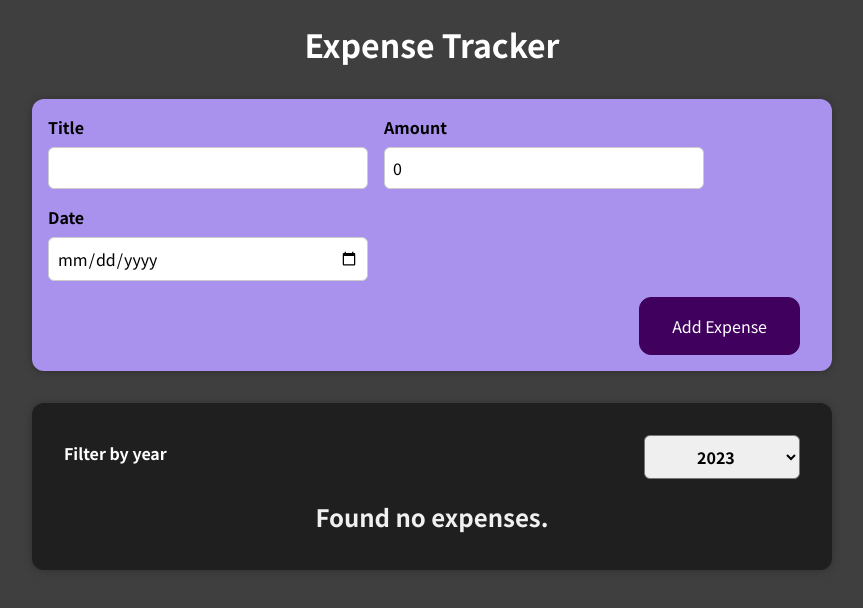
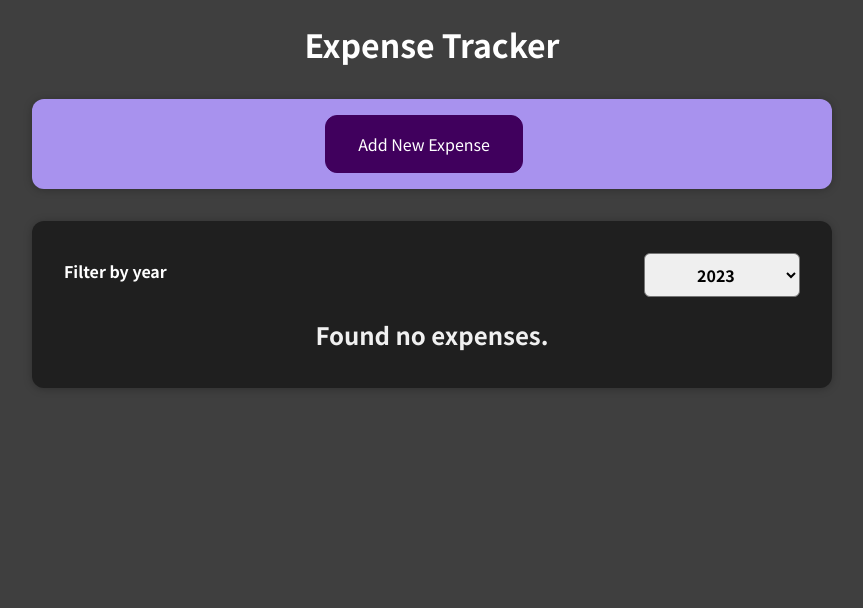
Before and after one commit to Victor-Guerrero-Devs/react-expense-tracker, a React (Vite) app: page / in a window 1280 px wide. Shown: the top 608 px of the page, without its empty margins (208-1071 px from the left). Built offline with nearby package versions, Linux system fonts and the light colour scheme.

Commit message:
Add conditional logic for showing form

```diff
--- a/src/components/NewExpense/NewExpense.jsx
+++ b/src/components/NewExpense/NewExpense.jsx
@@ -1,9 +1,11 @@
-import React from 'react';
+import React, { useState } from 'react';
 
 import ExpenseForm from './ExpenseForm';
 import './NewExpense.css';
 
 const NewExpense = ({ recieveNewExpense }) => {
+  const [isEditing, setIsEditing] = useState(false);
+
   const saveExpenseDataHandler = (enteredExpenseData) => {
     const expenseData = {
       ...enteredExpenseData,
@@ -12,9 +14,16 @@
     recieveNewExpense(expenseData);
   };
 
+  const startEditingHandler = () => {
+    setIsEditing(true);
+  };
+
   return (
     <div className="new-expense">
-      <ExpenseForm onSaveExpenseData={saveExpenseDataHandler} />
+      {!isEditing && (
+        <button onClick={startEditingHandler}>Add New Expense</button>
+      )}
+      {isEditing && <ExpenseForm onSaveExpenseData={saveExpenseDataHandler} />}
     </div>
   );
 };
```
